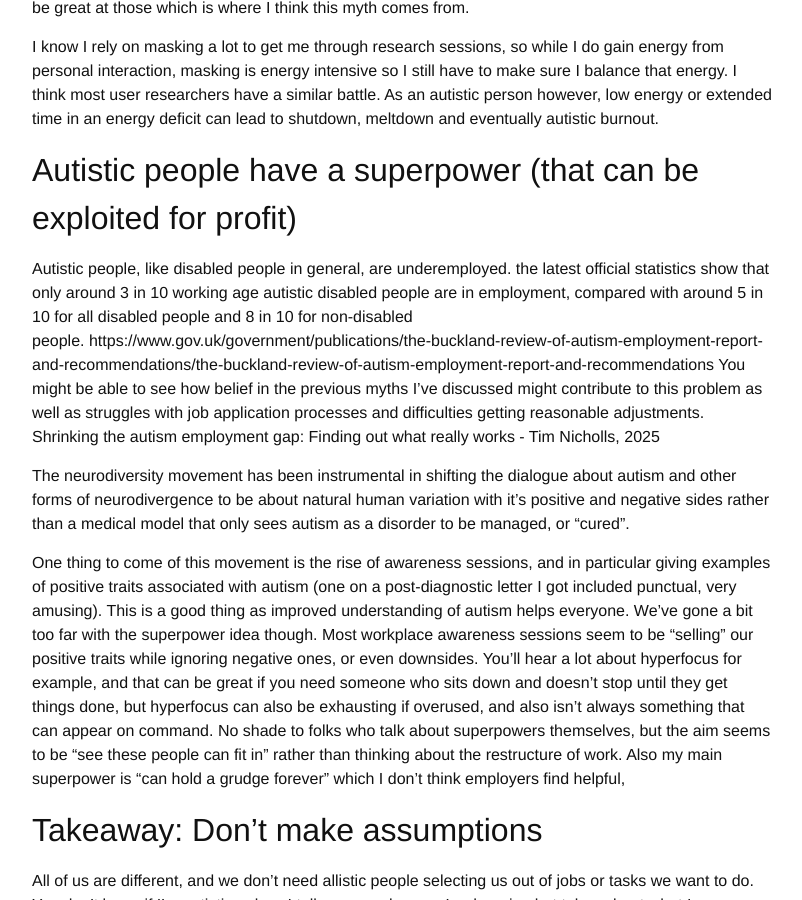
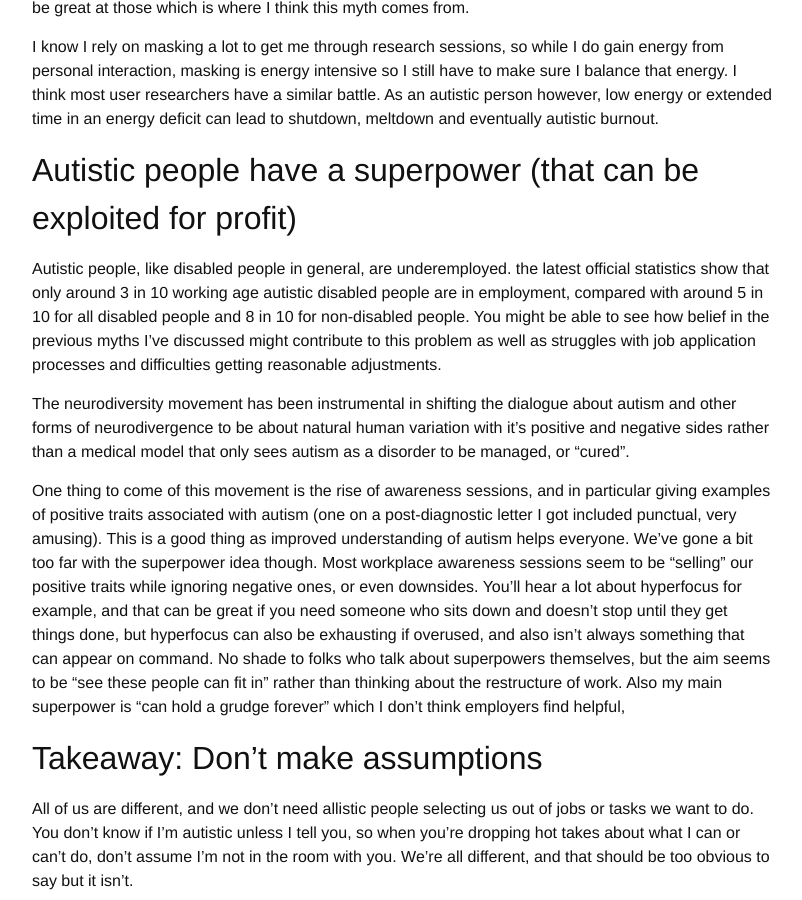
Before and after one commit to kitation/kitation.github.io, a Jekyll site: the page built from _posts/2026-03-19-autism-myths.md, in a window 1280 px wide and 900 px high, scrolled down 1579 px. Shown: the whole window, without its empty margins (238-1040 px from the left). Built offline with Jekyll 4.4.1, drawn with Linux system fonts in a browser that asks for light colours.

Commit message:
Update 2026-03-19-autism-myths.md

```diff
--- a/_posts/2026-03-19-autism-myths.md
+++ b/_posts/2026-03-19-autism-myths.md
@@ -54,7 +54,7 @@ I know I rely on masking a lot to get me through research sessions, so while I d
 
 ## Autistic people have a superpower (that can be exploited for profit) ##
 
-Autistic people, like disabled people in general, are underemployed. the latest official statistics show that only around 3 in 10 working age autistic disabled people are in employment, compared with around 5 in 10 for all disabled people and 8 in 10 for non-disabled people. https://www.gov.uk/government/publications/the-buckland-review-of-autism-employment-report-and-recommendations/the-buckland-review-of-autism-employment-report-and-recommendations You might be able to see how belief in the previous myths I’ve discussed might contribute to this problem as well as struggles with job application processes and difficulties getting reasonable adjustments. Shrinking the autism employment gap: Finding out what really works - Tim Nicholls, 2025
+Autistic people, like disabled people in general, are underemployed. the latest official statistics show that only around 3 in 10 working age autistic disabled people are in employment, compared with around 5 in 10 for all disabled people and 8 in 10 for non-disabled people. You might be able to see how belief in the previous myths I’ve discussed might contribute to this problem as well as struggles with job application processes and difficulties getting reasonable adjustments.
 
 The neurodiversity movement has been instrumental in shifting the dialogue about autism and other forms of neurodivergence to be about natural human variation with it’s positive and negative sides rather than a medical model that only sees autism as a disorder to be managed, or “cured”.
 
```
